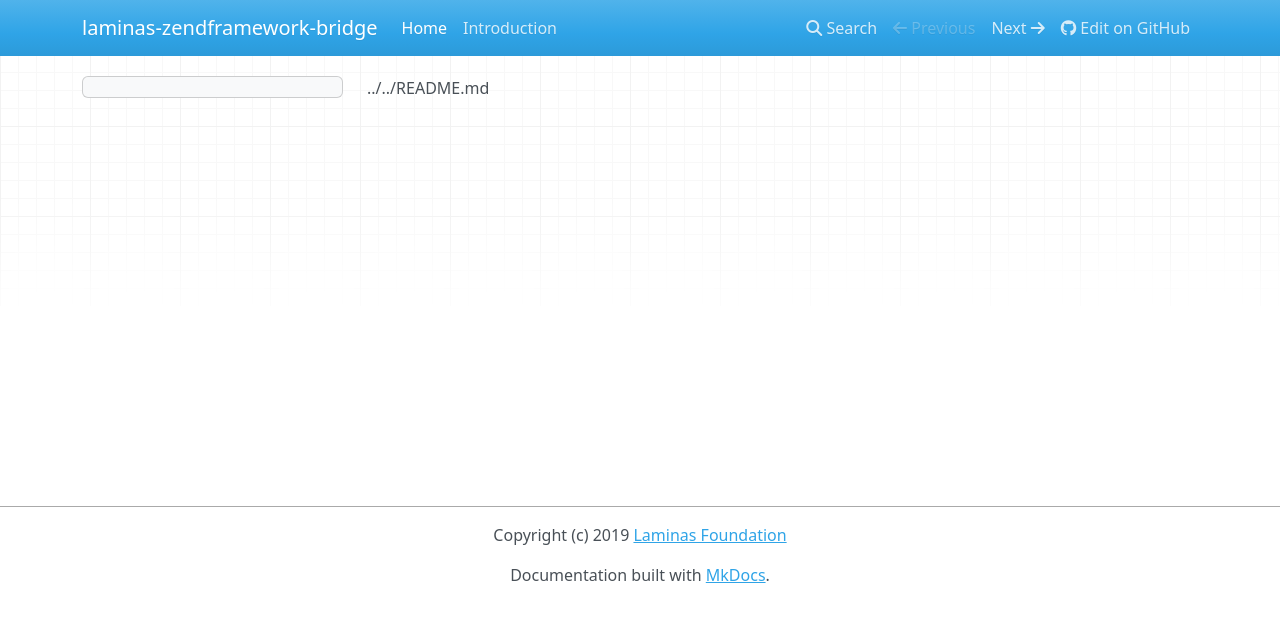
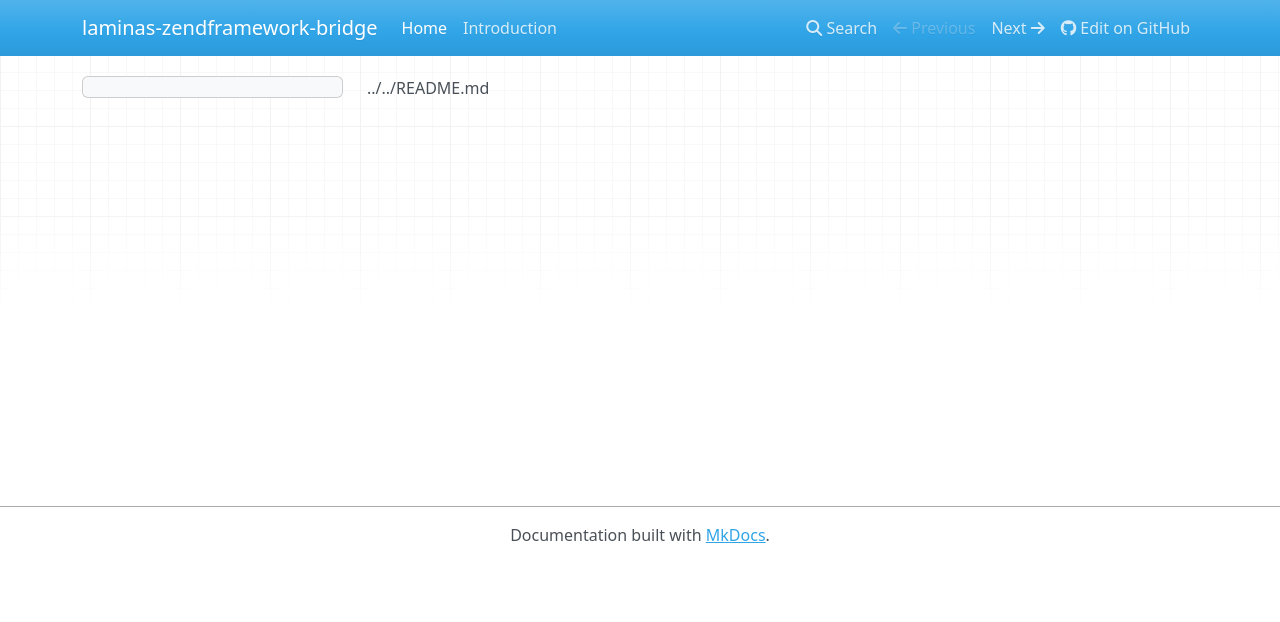
Before and after one commit to laminas/laminas-zendframework-bridge, an MkDocs documentation site: the page built from docs/book/index.md, in a window 1280 px wide. Shown: the top 622 px of the page. Built offline with MkDocs 1.6.1, drawn with Linux system fonts in a browser that asks for light colours; nearby versions of some CDN libraries; old or Windows-style settings are respelled for this version of MkDocs.

Commit message:
Updated mkdocs configuration
Per last changes in mkdoc-theme we don't need copyright here anymore
as it is global now.

'pages' is deprecated and it should be replaced with 'nav'.

Also added title for index page.

```diff
--- a/mkdocs.yml
+++ b/mkdocs.yml
@@ -1,9 +1,8 @@
 docs_dir: docs/book
 site_dir: docs/html
-pages:
-    - index.md
+nav:
+    - Home: index.md
     - Introduction: intro.md
 site_name: 'laminas-zendframework-bridge'
 site_description: 'Alias legacy ZF class names to Laminas Project equivalents.'
 repo_url: 'https://github.com/laminas/laminas-zendframework-bridge'
-copyright: 'Copyright (c) 2019 <a href="https://getlaminas.org/">Laminas Foundation</a>'
```
